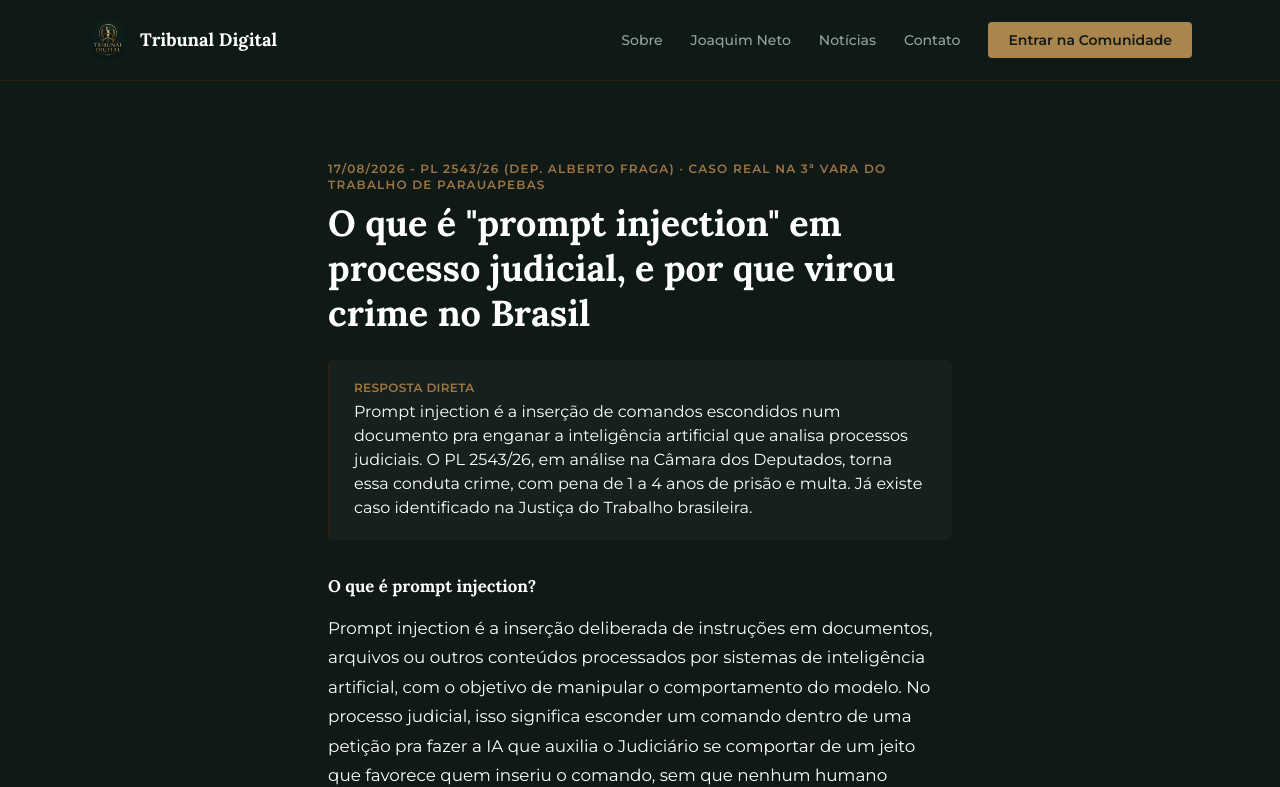
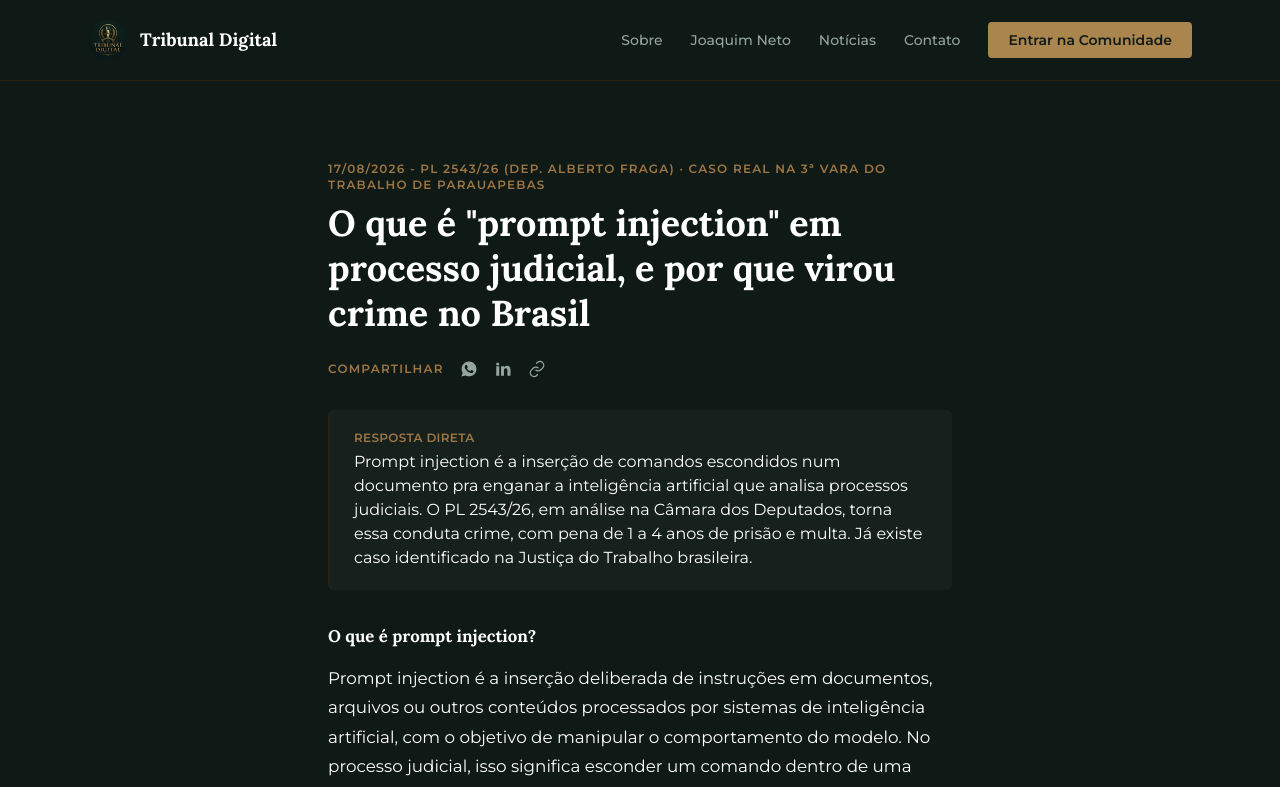
Before and after one commit to claytonlcorrea/tribunal-digital-site, a Next.js app: page /noticias/prompt-injection-processo-judicial-crime in a window 1280 px wide. Shown: the top 787 px of the page. Built offline with nearby package versions, Linux system fonts and the light colour scheme.

Commit message:
Adiciona botão de compartilhar nas matérias
WhatsApp, LinkedIn e copiar link, logo abaixo do título de cada
matéria em /noticias/[slug].

Co-Authored-By: Claude Sonnet 5 <noreply@anthropic.com>

```diff
--- a/src/app/noticias/[slug]/page.tsx
+++ b/src/app/noticias/[slug]/page.tsx
@@ -1,6 +1,7 @@
 import { notFound } from "next/navigation";
 import type { Metadata } from "next";
 import { formatPostDate, getAllPosts, getPostBySlug } from "@/lib/posts";
+import ShareButtons from "@/components/ShareButtons";
 
 const SITE_URL = "https://tribunaldigital.com.br";
 
@@ -91,6 +92,8 @@ export default async function NoticiaPost({
         {post.frontmatter.title}
       </h1>
 
+      <ShareButtons url={url} title={post.frontmatter.title} />
+
       {post.frontmatter.summary && (
         <div className="mb-8 rounded-md border-l-2 border-td-border bg-td-card px-6 py-5">
           <p className="mb-1 text-xs font-semibold uppercase tracking-wide text-td-gold">
--- /dev/null
+++ b/src/components/ShareButtons.tsx
@@ -0,0 +1,80 @@
+"use client";
+
+import { useState } from "react";
+
+export default function ShareButtons({
+  url,
+  title,
+}: {
+  url: string;
+  title: string;
+}) {
+  const [copied, setCopied] = useState(false);
+
+  const whatsappHref = `https://wa.me/?text=${encodeURIComponent(`${title} ${url}`)}`;
+  const linkedinHref = `https://www.linkedin.com/sharing/share-offsite/?url=${encodeURIComponent(url)}`;
+
+  async function handleCopy() {
+    try {
+      await navigator.clipboard.writeText(url);
+      setCopied(true);
+      setTimeout(() => setCopied(false), 2000);
+    } catch {
+      // Clipboard indisponível (ex: contexto não seguro) — sem crash, só não copia.
+    }
+  }
+
+  return (
+    <div className="mb-8 flex items-center gap-4">
+      <span className="text-xs font-semibold uppercase tracking-widest text-td-gold">
+        Compartilhar
+      </span>
+
+      <a
+        href={whatsappHref}
+        target="_blank"
+        rel="noopener noreferrer"
+        aria-label="Compartilhar no WhatsApp"
+        className="text-td-muted transition hover:text-td-gold"
+      >
+        <svg width="18" height="18" viewBox="0 0 24 24" fill="currentColor">
+          <path d="M12.04 2C6.58 2 2.13 6.45 2.13 11.91c0 1.75.46 3.45 1.32 4.95L2 22l5.25-1.38c1.45.79 3.08 1.21 4.79 1.21h.01c5.46 0 9.91-4.45 9.91-9.91C21.96 6.45 17.5 2 12.04 2Zm5.8 14.02c-.24.68-1.4 1.32-1.94 1.4-.5.08-1.13.11-1.83-.11-.42-.13-.96-.31-1.65-.61-2.9-1.25-4.8-4.16-4.94-4.35-.14-.19-1.18-1.57-1.18-3 0-1.42.75-2.13 1.02-2.42.27-.29.58-.36.78-.36.19 0 .39 0 .56.01.18.01.42-.07.65.5.24.58.83 2 .9 2.15.07.15.12.32.02.51-.1.19-.15.31-.29.48-.15.17-.31.38-.44.51-.15.15-.3.31-.13.6.17.29.75 1.24 1.62 2.01 1.11.99 2.05 1.3 2.34 1.44.29.15.46.13.63-.08.17-.21.72-.84.91-1.13.19-.29.38-.24.63-.15.26.1 1.65.78 1.93.92.29.15.48.21.55.34.07.13.07.71-.17 1.39Z" />
+        </svg>
+      </a>
+
+      <a
+        href={linkedinHref}
+        target="_blank"
+        rel="noopener noreferrer"
+        aria-label="Compartilhar no LinkedIn"
+        className="text-td-muted transition hover:text-td-gold"
+      >
+        <svg width="18" height="18" viewBox="0 0 24 24" fill="currentColor">
+          <path d="M6.94 5.5a2 2 0 1 1-4-.002 2 2 0 0 1 4 .002ZM7 8.48H3V21h4V8.48Zm6.32 0H9.34V21h3.94v-6.57c0-1.74.33-3.42 2.48-3.42 2.12 0 2.15 1.98 2.15 3.53V21H22v-7.19c0-3.44-.74-6.09-4.76-6.09-1.93 0-3.22 1.06-3.75 2.06h-.05V8.48Z" />
+        </svg>
+      </a>
+
+      <button
+        type="button"
+        onClick={handleCopy}
+        aria-label="Copiar link"
+        className="text-td-muted transition hover:text-td-gold"
+      >
+        {copied ? (
+          <svg width="18" height="18" viewBox="0 0 24 24" fill="none" stroke="currentColor" strokeWidth="2">
+            <path d="M20 6 9 17l-5-5" />
+          </svg>
+        ) : (
+          <svg width="18" height="18" viewBox="0 0 24 24" fill="none" stroke="currentColor" strokeWidth="1.8">
+            <path d="M10 13a5 5 0 0 0 7.07 0l2.5-2.5a5 5 0 0 0-7.07-7.07L11 4.88" />
+            <path d="M14 11a5 5 0 0 0-7.07 0l-2.5 2.5a5 5 0 0 0 7.07 7.07L13 19.12" />
+          </svg>
+        )}
+      </button>
+
+      {copied && (
+        <span className="text-xs text-td-gold">Link copiado</span>
+      )}
+    </div>
+  );
+}
```
